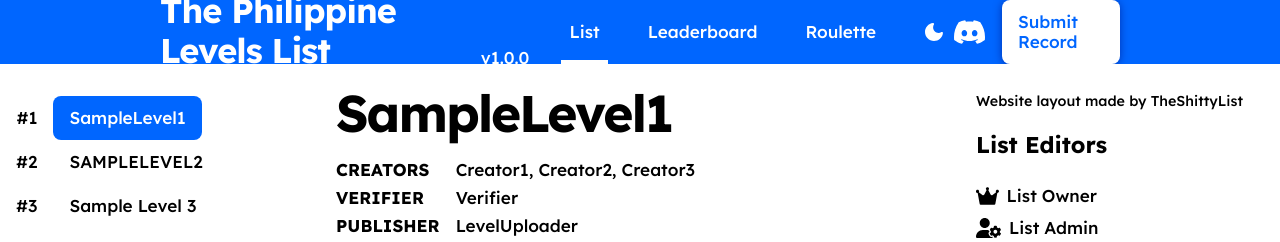
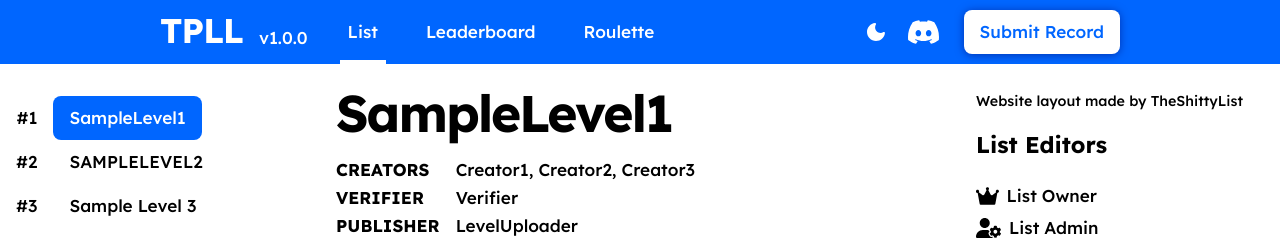
Before and after one commit to ibarrapaul322-hash/The-Philippine-Levels-List, a plain HTML site: page index.html in a window 1280 px wide. Shown: the top 242 px of the page. Drawn offline with nearby package versions, Linux system fonts and the light colour scheme.

Commit message:
Update index.html

```diff
--- a/index.html
+++ b/index.html
@@ -37,7 +37,7 @@
     <body id="app">
         <header :class="{ dark: store.dark }">
             <div class="logo">
-                <h2>The Philippine Levels List</h2>
+                <h2>TPLL</h2>
                 <p>v1.0.0</p>
             </div>
             <nav class="nav">
```
